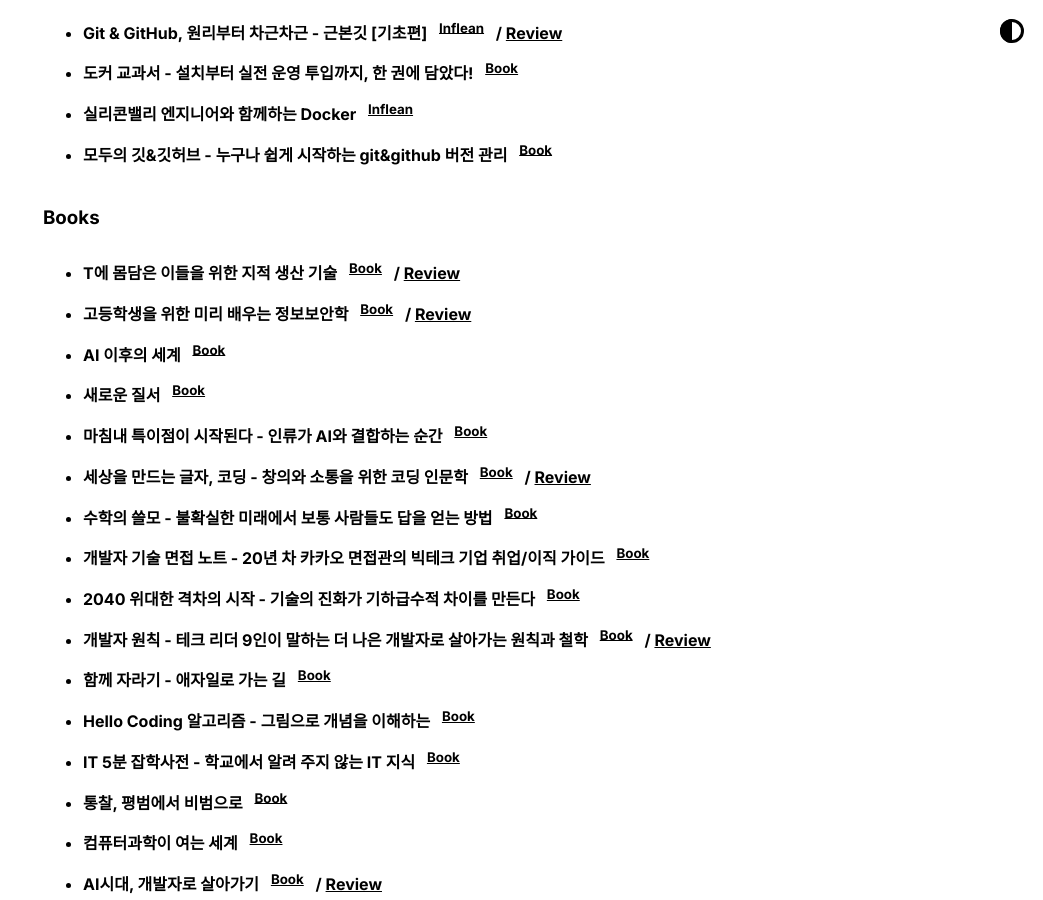
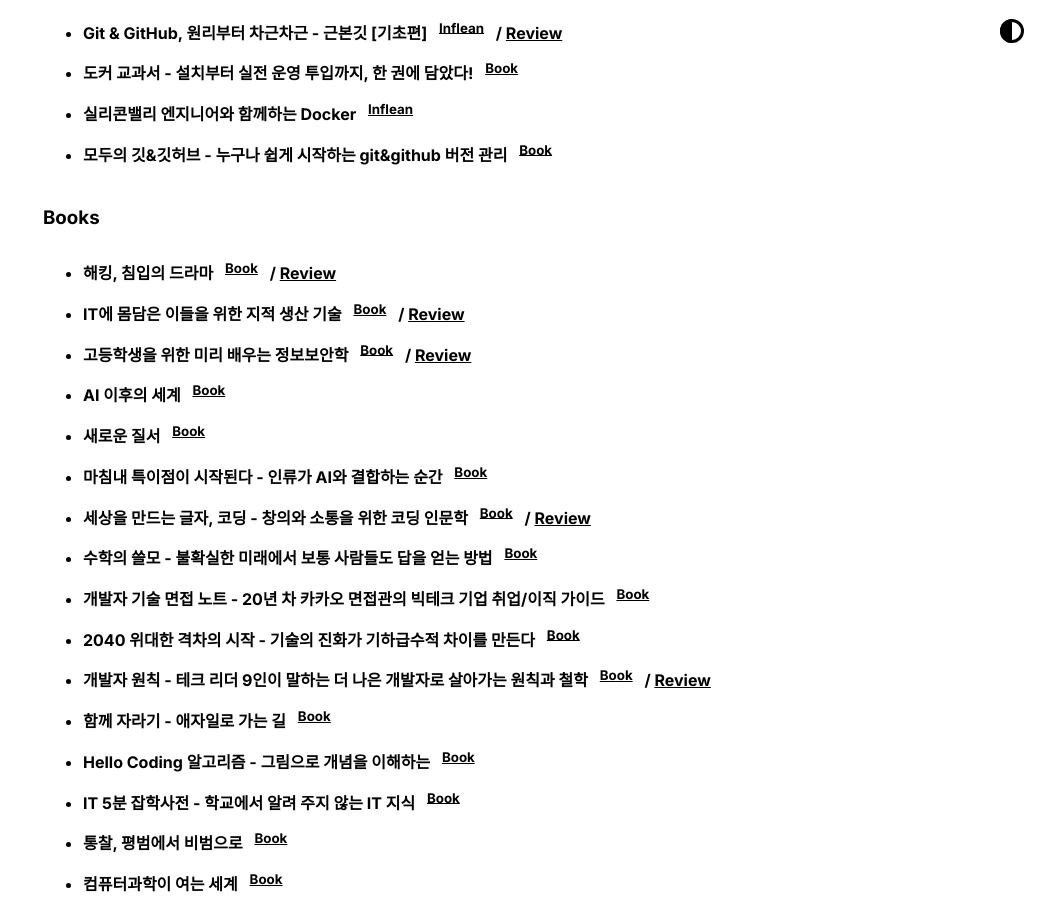
Before and after one commit to BangJeongBin/BangJeongBin.github.io, a Jekyll site: the page built from index.md, in a window 1280 px wide and 900 px high, scrolled down 4275 px. Shown: the whole window, without its empty margins (237-1280 px from the left). Built offline with Jekyll 4.4.1, drawn with Linux system fonts in a browser that asks for light colours.

Commit message:
Update activities_list.html

```diff
--- a/_includes/activities_list.html
+++ b/_includes/activities_list.html
@@ -240,7 +240,15 @@
 <ul>
     <li>
         <strong>
-            T에 몸담은 이들을 위한 지적 생산 기술&ensp;
+            해킹, 침입의 드라마&ensp;
+            <sup><a href="https://product.kyobobook.co.kr/detail/S000000802998">Book</a></sup>
+            &ensp;/ <a href="https://bangjeongbin.github.io/TIL-Blog/posts/review-book-drama-of-hacking-and-intrusions">Review</a>
+        </strong>
+    </li>
+
+    <li>
+        <strong>
+            IT에 몸담은 이들을 위한 지적 생산 기술&ensp;
             <sup><a href="https://product.kyobobook.co.kr/detail/S000001916944">Book</a></sup>
             &ensp;/ <a href="https://bangjeongbin.github.io/TIL-Blog/posts/review-book-intellectual-production-technology-for-it-workers">Review</a>
         </strong>
```
